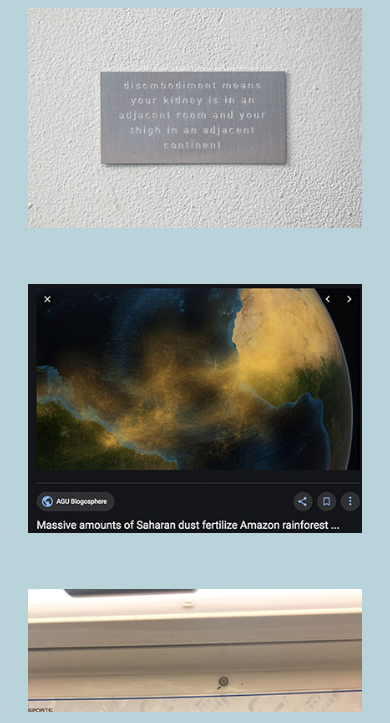
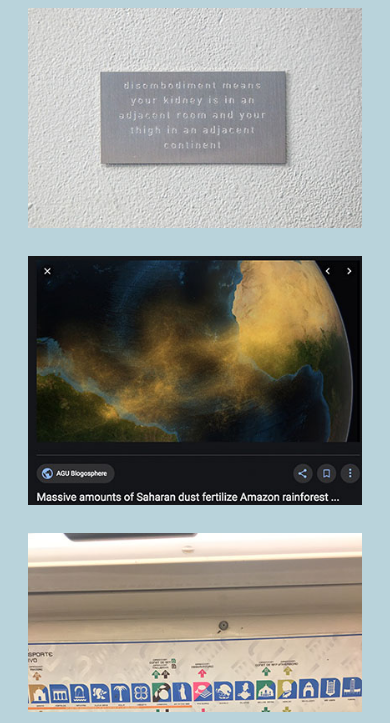
Before and after one commit to rahulshinde/geografia_relativa, a plain HTML site: page index.html in a window 390 px wide. Shown: the part 132-855 px from the top of the page. Drawn offline with Linux system fonts and the light colour scheme.

Commit message:
fixing margin images

```diff
--- a/css/main.css
+++ b/css/main.css
@@ -386,6 +386,7 @@ html{
 
   .image_container img{
     width: calc(100% - 2rem);
+    margin-top: 0;
   }
 
   .image_inner_wrapper{
@@ -438,7 +439,7 @@ html{
   }
 
   .image_inner_wrapper{
-    padding-top: 4rem;
+    padding-top: 5rem;
     position: fixed;
     top: 0;
     bottom: 0;
```
